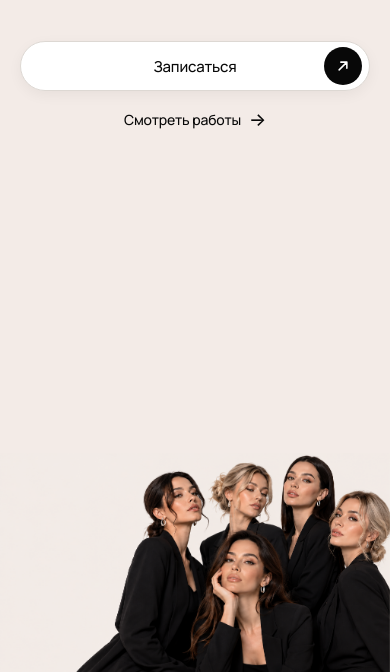
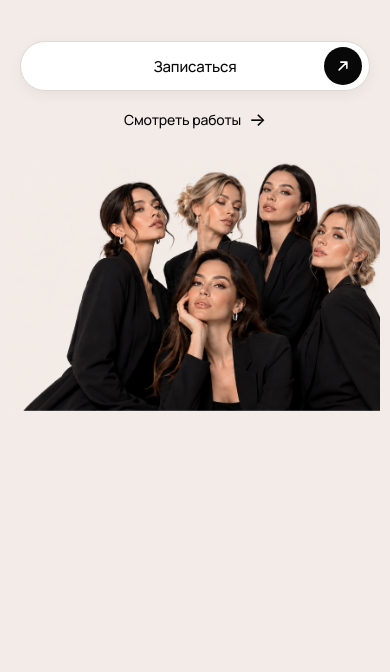
Before and after one commit to movsisiannartem-hash/akopova, a plain HTML site: page index.html in a window 390 px wide. Shown: the part 172-844 px from the top of the page. Drawn offline with nearby package versions, Linux system fonts and the light colour scheme.

Commit message:
fix(mobile): remove empty gap, lift photo directly below buttons with mobile picture source

```diff
--- a/index.html
+++ b/index.html
@@ -139,7 +139,9 @@
         <div class="hero-right-visual">
           <div class="hero-image-stage">
 
-            <!-- Групповая фотография девушек в оригинальном чистом виде -->
+            <!-- Групповая фотография девушек в оригинальном чистом виде (с адаптивным кропом для смартфонов) -->
+            <picture class="hero-picture">
+              <source media="(max-width: 768px)" srcset="assets/group-girls-mobile.png">
               <img
                 src="assets/group-girls-hero.png"
                 alt="Helen Akopova Makeup Academy — группа визажистов и моделей"
@@ -149,6 +151,7 @@
                 height="576"
                 loading="eager"
               >
+            </picture>
 
             <!-- Дополнительная надпись в правом нижнем углу поверх тёмной одежды -->
             <aside class="hero-bottom-info" aria-label="О бренде">
--- a/style.css
+++ b/style.css
@@ -639,6 +639,12 @@ img {
   justify-content: flex-end;
 }
 
+.hero-picture {
+  display: block;
+  height: 100%;
+  width: auto;
+}
+
 /* Групповая фотография девушек: крупная, высокая, без обрезки */
 .hero-group-photo {
   height: 100%;
@@ -1153,7 +1159,8 @@ img {
   .hero-section {
     flex-direction: column;
     justify-content: flex-start;
-    min-height: calc(100dvh - var(--header-height));
+    min-height: auto;
+    height: auto;
     width: 100%;
   }
 
@@ -1174,7 +1181,7 @@ img {
   }
 
   .hero-title {
-    font-size: clamp(2.2rem, 7.2vw, 2.75rem);
+    font-size: clamp(2.1rem, 7.2vw, 2.6rem);
     line-height: 1.05;
     margin-bottom: 12px;
     letter-spacing: -0.015em;
@@ -1243,35 +1250,42 @@ img {
     right: auto;
     bottom: auto;
     width: 100%;
-    flex: 1;
+    flex: none;
     display: flex;
-    align-items: flex-end;
+    align-items: flex-start;
     justify-content: center;
-    overflow: hidden;
-    min-height: 380px;
+    min-height: auto;
+    height: auto;
     order: 2;
-    margin-top: 6px;
+    margin-top: 16px;
+    margin-bottom: 24px;
+    padding: 0 var(--screen-padding-h);
   }
 
   .hero-image-stage {
     position: relative;
     width: 100%;
-    height: 100%;
+    height: auto;
     display: flex;
-    align-items: flex-end;
+    align-items: flex-start;
     justify-content: center;
+  }
+
+  .hero-picture {
+    display: block;
+    width: 100%;
+    max-width: 480px;
+    height: auto;
   }
 
   .hero-group-photo {
     width: 100%;
-    max-width: 580px;
+    max-width: 480px;
     height: auto;
-    max-height: 500px;
     object-fit: contain;
-    object-position: center bottom;
+    object-position: center top;
     display: block;
-    transform: scale(1.18);
-    transform-origin: center bottom;
+    transform: none;
   }
 
   .hero-bottom-info {
@@ -1326,13 +1340,18 @@ img {
   }
 
   .hero-right-visual {
-    min-height: 340px;
-    margin-top: 0;
+    margin-top: 14px;
+    margin-bottom: 20px;
+    padding: 0 10px;
+  }
+
+  .hero-picture {
+    max-width: 100%;
   }
 
   .hero-group-photo {
-    transform: scale(1.22);
-    transform-origin: center bottom;
+    max-width: 100%;
+    transform: none;
   }
 }
 
```
Also changed, not shown: assets/group-girls-mobile.png (added), mockups/helen-akopova-mobile-exact.png, 1 other file. Lines whose indentation alone changed are shown as unchanged.
